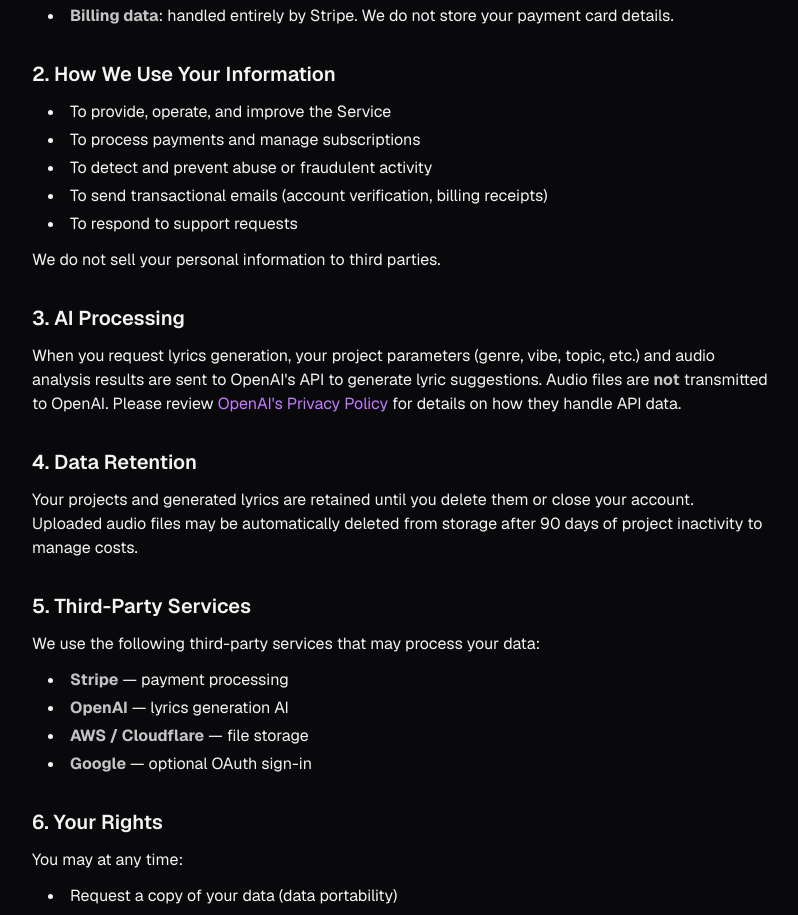
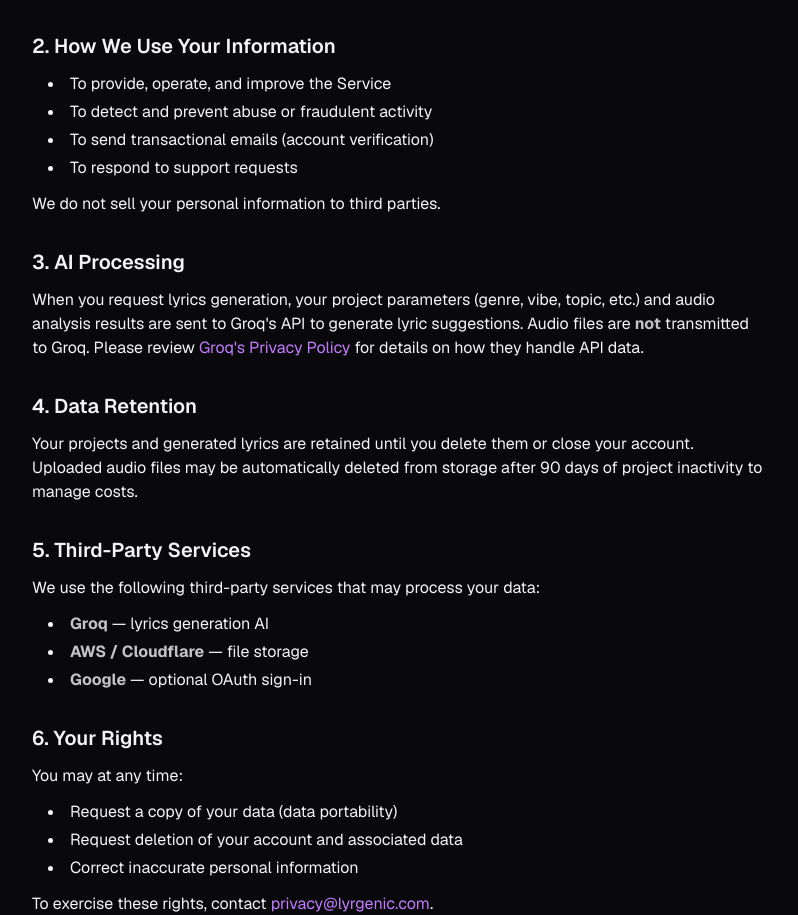
Before and after one commit to aleksanderlukic/Lyrgenic, a Next.js app: page /legal/privacy in a window 1280 px wide. Shown: the part 440-1355 px from the top of the page, without its empty margins (240-1038 px from the left). Built offline with nearby package versions, Linux system fonts and the light colour scheme.

Commit message:
ändring

```diff
--- a/app/legal/privacy/page.tsx
+++ b/app/legal/privacy/page.tsx
@@ -36,11 +36,6 @@
             logs, generation counts, and error logs used to operate and improve
             the Service.
           </li>
-          <li>
-            <strong className="text-foreground/80">Billing data</strong>:
-            handled entirely by Stripe. We do not store your payment card
-            details.
-          </li>
         </ul>
       </section>
 
@@ -50,12 +45,8 @@
         </h2>
         <ul className="list-disc list-inside space-y-1 ml-4">
           <li>To provide, operate, and improve the Service</li>
-          <li>To process payments and manage subscriptions</li>
           <li>To detect and prevent abuse or fraudulent activity</li>
-          <li>
-            To send transactional emails (account verification, billing
-            receipts)
-          </li>
+          <li>To send transactional emails (account verification)</li>
           <li>To respond to support requests</li>
         </ul>
         <p>We do not sell your personal information to third parties.</p>
@@ -67,17 +58,17 @@
         </h2>
         <p>
           When you request lyrics generation, your project parameters (genre,
-          vibe, topic, etc.) and audio analysis results are sent to
-          OpenAI&apos;s API to generate lyric suggestions. Audio files are{" "}
+          vibe, topic, etc.) and audio analysis results are sent to Groq&apos;s
+          API to generate lyric suggestions. Audio files are{" "}
           <strong className="text-foreground/80">not</strong> transmitted to
-          OpenAI. Please review{" "}
+          Groq. Please review{" "}
           <a
-            href="https://openai.com/privacy"
+            href="https://groq.com/privacy-policy"
             target="_blank"
             rel="noopener noreferrer"
             className="text-purple-400 hover:underline"
           >
-            OpenAI&apos;s Privacy Policy
+            Groq&apos;s Privacy Policy
           </a>{" "}
           for details on how they handle API data.
         </p>
@@ -104,11 +95,7 @@
         </p>
         <ul className="list-disc list-inside space-y-1 ml-4">
           <li>
-            <strong className="text-foreground/80">Stripe</strong> — payment
-            processing
-          </li>
-          <li>
-            <strong className="text-foreground/80">OpenAI</strong> — lyrics
+            <strong className="text-foreground/80">Groq</strong> — lyrics
             generation AI
           </li>
           <li>
--- a/app/legal/terms/page.tsx
+++ b/app/legal/terms/page.tsx
@@ -93,12 +93,12 @@
 
       <section className="space-y-3">
         <h2 className="text-xl font-semibold text-foreground">
-          6. Subscriptions &amp; Billing
+          6. Free Service
         </h2>
         <p>
-          Paid plans are billed on a monthly basis via Stripe. You may cancel at
-          any time; cancellation takes effect at the end of the current billing
-          period. No refunds are provided for partial months.
+          Lyrgenic is currently provided free of charge with no subscription or
+          payment required. We reserve the right to introduce paid features in
+          the future, with advance notice to existing users.
         </p>
       </section>
 
--- a/app/page.tsx
+++ b/app/page.tsx
@@ -91,18 +91,13 @@
           <div className="flex flex-col sm:flex-row gap-4 justify-center">
             <Link href="/auth/sign-up">
               <Button size="lg" className="w-full sm:w-auto gap-2">
-                Try free <ArrowRight className="h-4 w-4" />
-              </Button>
-            </Link>
-            <Link href="/pricing">
-              <Button variant="outline" size="lg" className="w-full sm:w-auto">
-                See pricing
+                Get started free <ArrowRight className="h-4 w-4" />
               </Button>
             </Link>
           </div>
 
           <p className="text-xs text-muted-foreground/50">
-            No credit card required · 5 free generations per day
+            No credit card required · Completely free, forever
           </p>
         </div>
       </section>
@@ -215,7 +210,7 @@
         <div className="max-w-2xl mx-auto text-center space-y-6">
           <h2 className="text-4xl font-bold">Start writing your next hit</h2>
           <p className="text-muted-foreground">
-            5 free generations every day. No credit card needed.
+            Completely free, forever. No credit card needed.
           </p>
           <Link href="/auth/sign-up">
             <Button size="lg" className="gap-2">
--- a/components/footer.tsx
+++ b/components/footer.tsx
@@ -31,7 +31,7 @@
                   href="/pricing"
                   className="hover:text-foreground transition-colors"
                 >
-                  Pricing
+                  Free
                 </Link>
                 <Link
                   href="/app"
--- a/components/lyrics-viewer.tsx
+++ b/components/lyrics-viewer.tsx
@@ -45,7 +45,12 @@
     );
   }
 
-  const { title, songBrief, lyrics, performanceNotes } = lyricsJson;
+  // Handle legacy format where lyricsJson was stored as raw LyricsSection[]
+  const normalized: LyricsOutput = Array.isArray(lyricsJson)
+    ? { lyrics: lyricsJson as unknown as LyricsSection[] }
+    : lyricsJson;
+
+  const { title, songBrief, lyrics, performanceNotes } = normalized;
 
   // Flatten all lines with their times to determine active line
   const allLines = lyrics.flatMap((s) => s.lines);
--- a/components/navbar.tsx
+++ b/components/navbar.tsx
@@ -24,12 +24,7 @@
 
         {/* Desktop nav */}
         <div className="hidden md:flex items-center gap-6 text-sm text-muted-foreground">
-          <Link
-            href="/pricing"
-            className="hover:text-foreground transition-colors"
-          >
-            Pricing
-          </Link>
+          <span className="text-purple-400 font-medium">Free</span>
           {session && (
             <Link
               href="/app"
@@ -64,7 +59,7 @@
                 </Button>
               </Link>
               <Link href="/auth/sign-up">
-                <Button size="sm">Try free</Button>
+                <Button size="sm">Get started free</Button>
               </Link>
             </>
           )}
@@ -98,13 +93,9 @@
       {/* Mobile menu */}
       {open && (
         <div className="md:hidden border-t border-border bg-background px-4 py-4 space-y-3">
-          <Link
-            href="/pricing"
-            className="block text-foreground/70 hover:text-foreground py-1"
-            onClick={() => setOpen(false)}
-          >
-            Pricing
-          </Link>
+          <span className="block text-purple-400 font-medium py-1">
+            Free forever
+          </span>
           {session ? (
             <>
               <Link
@@ -132,10 +123,10 @@
               </Link>
               <Link
                 href="/auth/sign-up"
-                className="block text-foreground/70 hover:text-foreground py-1"
+                className="block text-purple-400 font-medium hover:text-purple-300 py-1"
                 onClick={() => setOpen(false)}
               >
-                Sign up
+                Get started free
               </Link>
             </>
           )}
--- a/lib/jobs/generation-job.ts
+++ b/lib/jobs/generation-job.ts
@@ -46,7 +46,12 @@
         title: output.title,
         songBrief: output.songBrief,
         structureJson: output.structure as any,
-        lyricsJson: output.lyrics as any,
+        lyricsJson: {
+          title: output.title,
+          songBrief: output.songBrief,
+          lyrics: output.lyrics,
+          performanceNotes: output.performanceNotes ?? "",
+        } as any,
         performanceNotes: output.performanceNotes ?? "",
       },
     });
```
